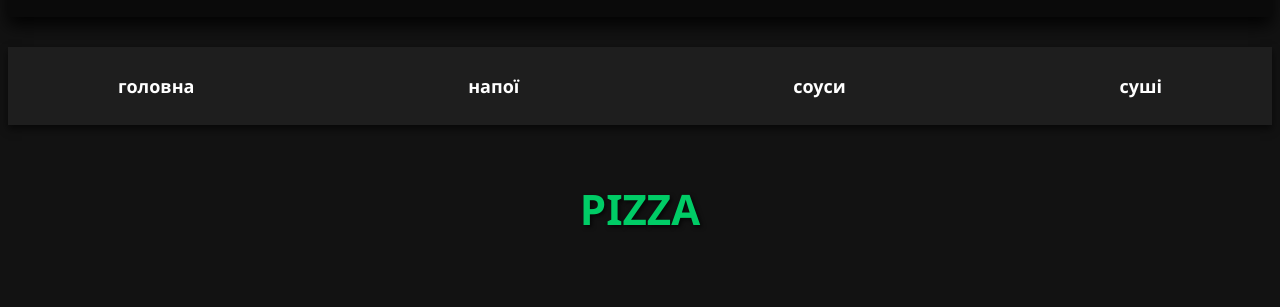
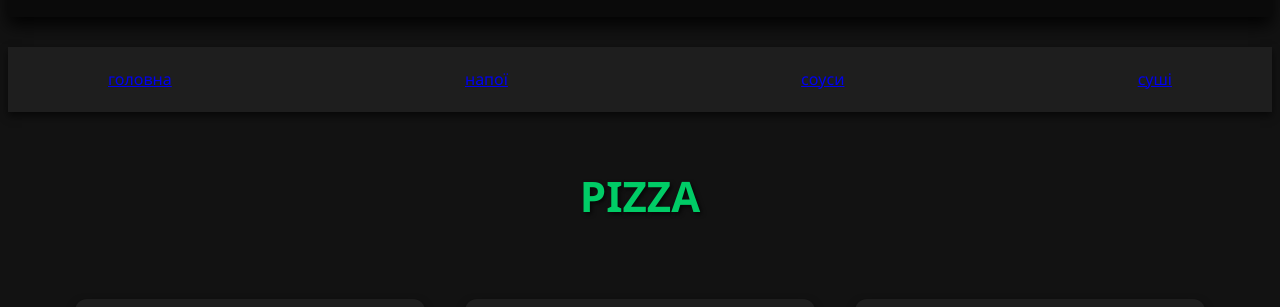
Before and after one commit to dubnooo/pizaaaaaa8789565, a plain HTML site: page index.html in a window 1280 px wide. Shown: the part 144-451 px from the top of the page. Drawn offline with Linux system fonts and the light colour scheme.

Commit message:
Update index.html

```diff
--- a/index.html
+++ b/index.html
@@ -10,10 +10,10 @@
 
         </header>
         <nav>
-            <a class="nav-link" href="https://dubnooo.github.io/hfdfd/">головна</a>
-            <a class="nav-link" href="https://dubnooo.github.io/napooooiiii/">напої</a>
-            <a class="nav-link" href="https://dubnooo.github.io/reerrerrrere/">соуси</a>
-            <a class="nav-link" href="https://dubnooo.github.io/wtyugfcx/">суші</a>
+            <a href="https://dubnooo.github.io/hfdfd/">головна</a>
+            <a href="https://dubnooo.github.io/napooooiiii/">напої</a>
+            <a href="https://dubnooo.github.io/reerrerrrere/">соуси</a>
+            <a href="https://dubnooo.github.io/wtyugfcx/">суші</a>
 
         </nav>
         <main>
```
